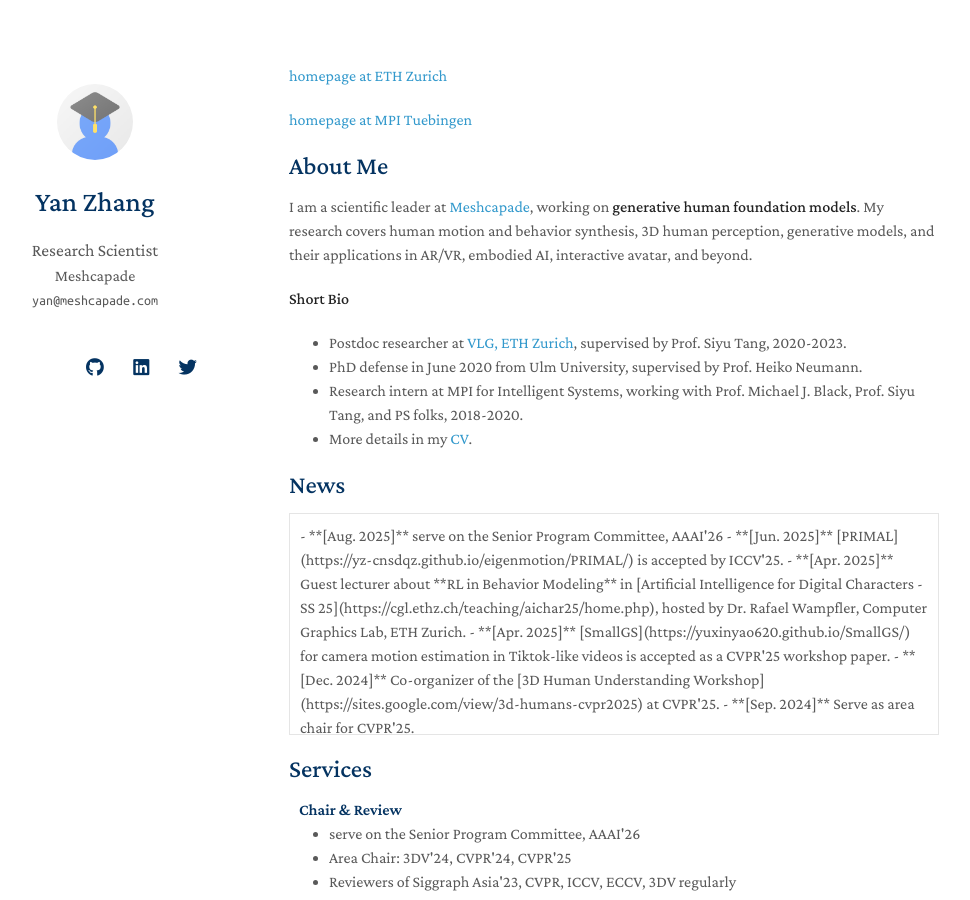
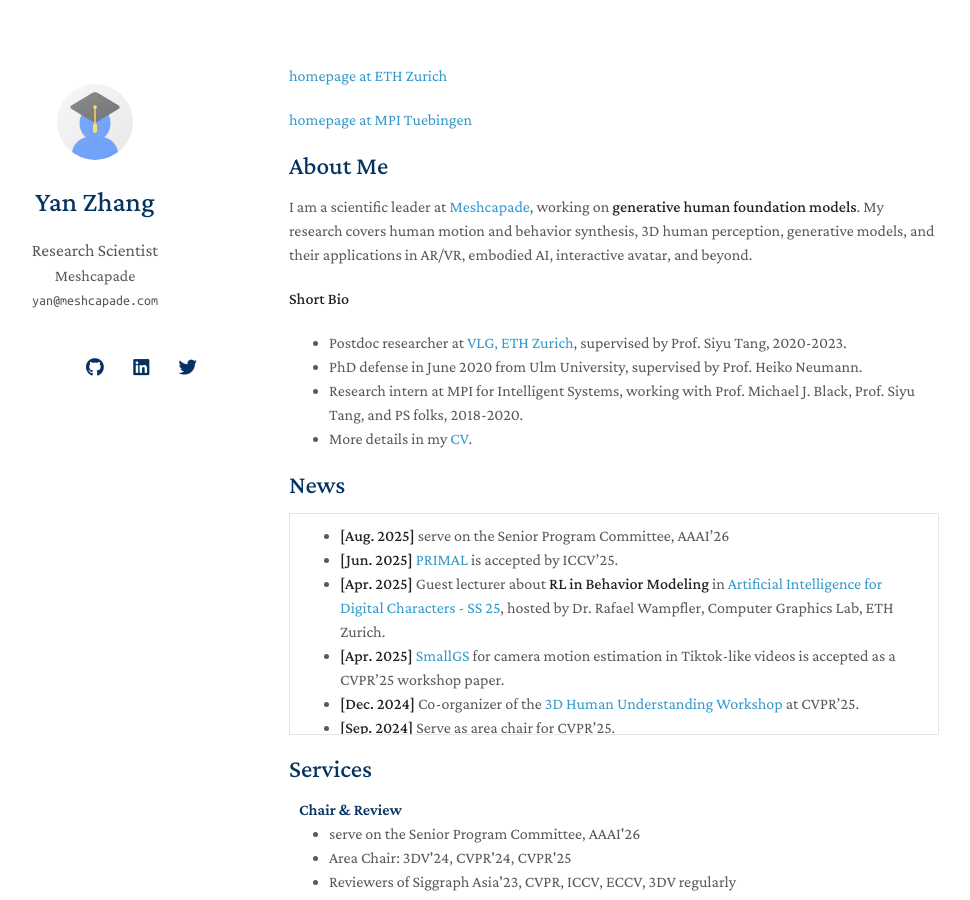
Before and after one commit to yz-cnsdqz/yz-cnsdqz.github.io, a Jekyll site: the page built from index.md, in a window 1280 px wide and 900 px high. Shown: the whole window, without its empty margins (181-1151 px from the left). Built offline with Jekyll 4.4.1, drawn with Linux system fonts in a browser that asks for light colours; nearby versions of some CDN libraries; a style sheet for code colours, icons or effects is not loaded.

Commit message:
fix the bug in the News block

```diff
--- a/index.md
+++ b/index.md
@@ -20,7 +20,7 @@ My research covers human motion and behavior synthesis, 3D human perception, gen
 
 
 ## News
-<div class="news-scroll">
+<div class="news-scroll" markdown="1">
 - **[Aug. 2025]** serve on the Senior Program Committee, AAAI'26
 - **[Jun. 2025]** [PRIMAL](https://yz-cnsdqz.github.io/eigenmotion/PRIMAL/) is accepted by ICCV'25.
 - **[Apr. 2025]** Guest lecturer about **RL in Behavior Modeling** in [Artificial Intelligence for Digital Characters - SS 25](https://cgl.ethz.ch/teaching/aichar25/home.php), hosted by Dr. Rafael Wampfler, Computer Graphics Lab, ETH Zurich.
```
